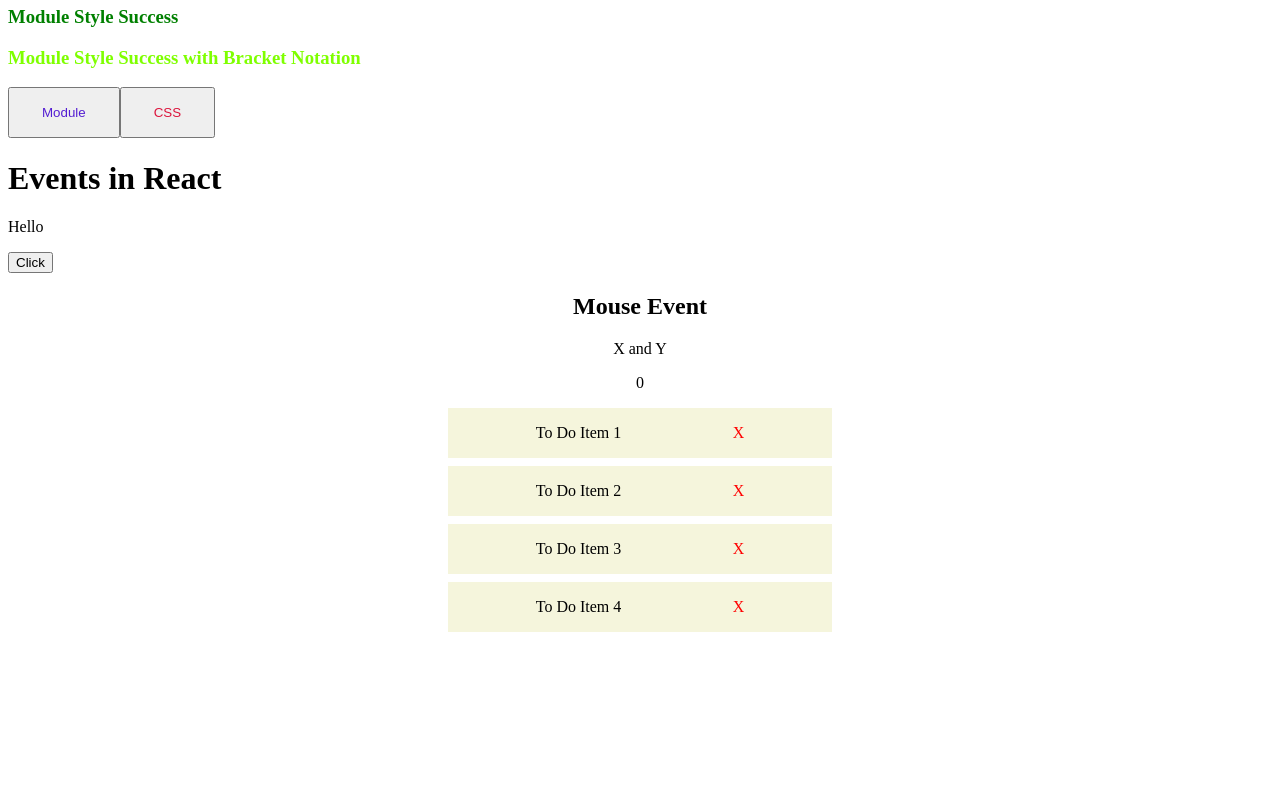
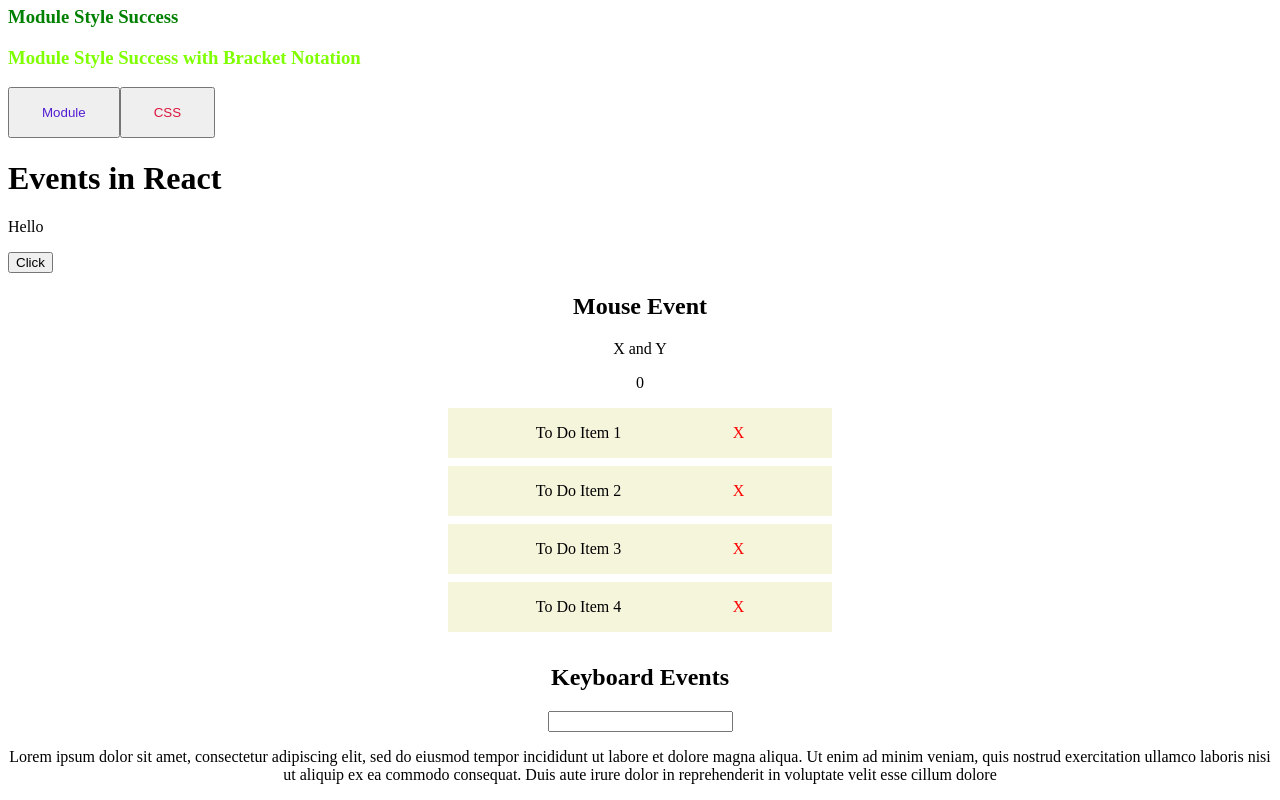
Before and after one commit to gurhanalan/React-Study-Notes-1, a React (Create React App) app: page / in a window 1280 px wide. Shown: the part 881-1681 px from the top of the page. Before the commit the page ends 1521 px from the top, so only its background shows below. Built offline with nearby package versions, Linux system fonts and the light colour scheme.

Commit message:
Add KeyboardEvernts.JS

```diff
--- a/src/App.js
+++ b/src/App.js
@@ -9,6 +9,7 @@ import styles from "./app.module.css";
 import ModuleBtn from "./components/moduleCss/ModuleBtn";
 import EventBind from "./components/eventBinding/EventBind";
 import MouseEvents from "./components/mouseEvents/MouseEvents";
+import KeyboardEvents from "./components/keyboardEvents/KeyboardEvents";
 
 function App() {
     return (
@@ -33,6 +34,8 @@ function App() {
             <EventBind />
 
             <MouseEvents />
+
+            <KeyboardEvents />
         </div>
     );
 }
--- /dev/null
+++ b/src/components/keyboardEvents/KeyboardEvents.js
@@ -0,0 +1,17 @@
+const KeyboardEvents = () => {
+    return (
+        <div style={{ marginTop: "2rem", textAlign: "center" }}>
+            <h2>Keyboard Events</h2>
+            <input type="text"></input>
+            <p>
+                Lorem ipsum dolor sit amet, consectetur adipiscing elit, sed do
+                eiusmod tempor incididunt ut labore et dolore magna aliqua. Ut
+                enim ad minim veniam, quis nostrud exercitation ullamco laboris
+                nisi ut aliquip ex ea commodo consequat. Duis aute irure dolor
+                in reprehenderit in voluptate velit esse cillum dolore
+            </p>
+        </div>
+    );
+};
+
+export default KeyboardEvents;
```
